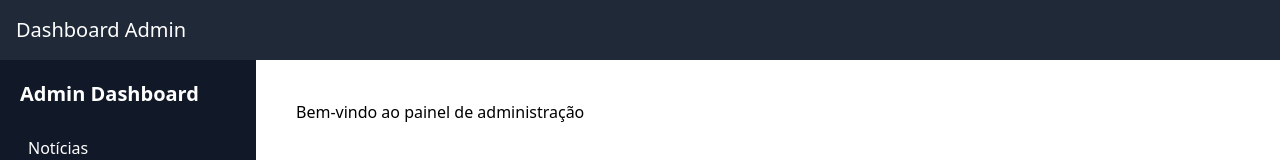
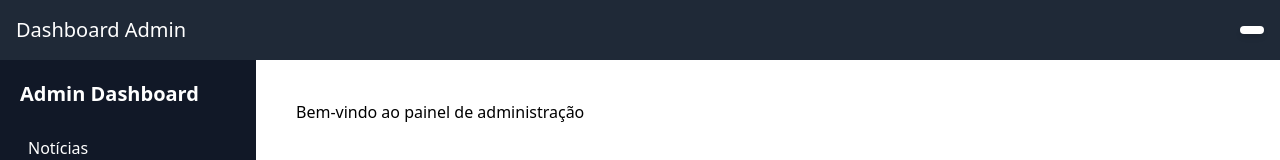
Before and after one commit to jpds90/admin-dashboard, a React (Vite) app: page / in a window 1280 px wide. Shown: the top 160 px of the page. Built offline with nearby package versions, Linux system fonts and the light colour scheme.

Commit message:
Update Translate.jsx

```diff
--- a/src/components/Translate.jsx
+++ b/src/components/Translate.jsx
@@ -12,7 +12,7 @@ const Translate = () => {
             new window.google.translate.TranslateElement(
                 {
                     pageLanguage: "pt",
-                    includedLanguages: "en,es,pt,fr", // Restringe as línguas disponíveis
+                    includedLanguages: "en,es,pt,fr", // Apenas Inglês, Espanhol, Português e Francês
                     layout: window.google.translate.TranslateElement.InlineLayout.SIMPLE
                 },
                 "google_translate_element"
@@ -20,7 +20,14 @@ const Translate = () => {
         };
     }, []);
 
-    return <div id="google_translate_element"></div>;
+    return (
+        <div className="relative">
+            <div
+                id="google_translate_element"
+                className="bg-white text-gray-800 px-3 py-1 rounded-lg shadow-md cursor-pointer"
+            ></div>
+        </div>
+    );
 };
 
 export default Translate;
```
